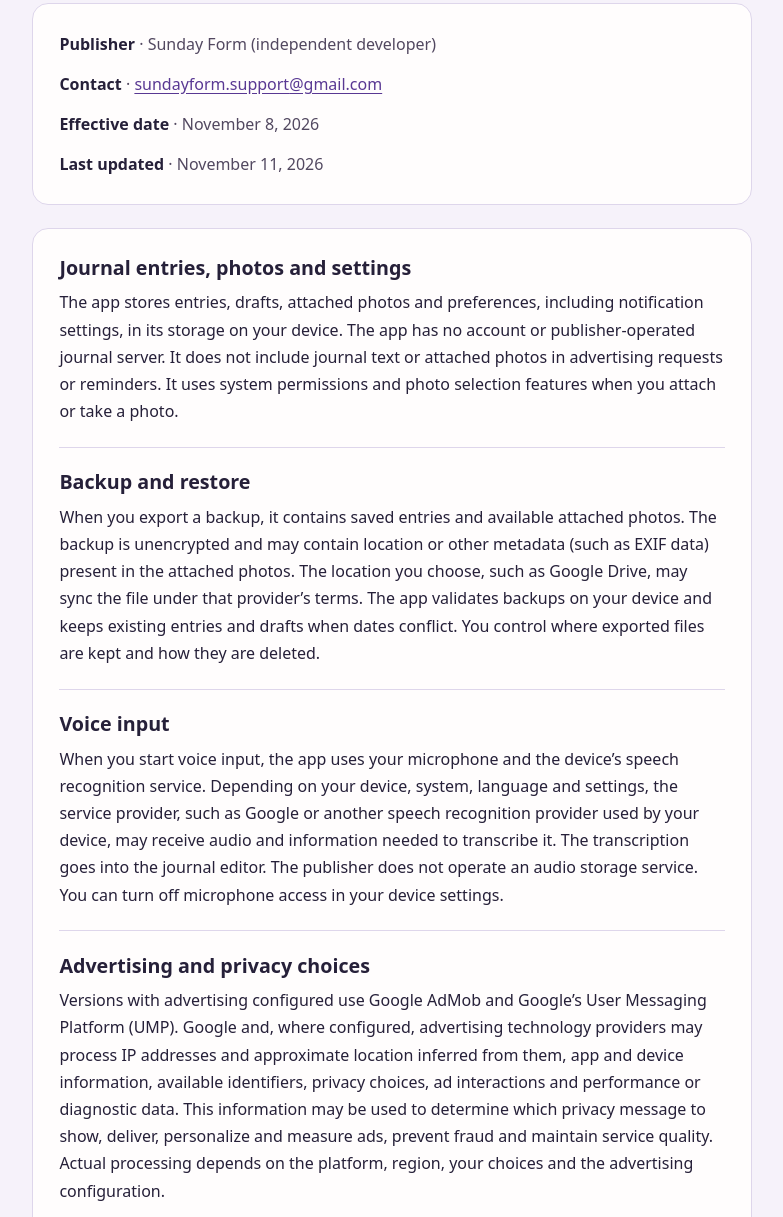
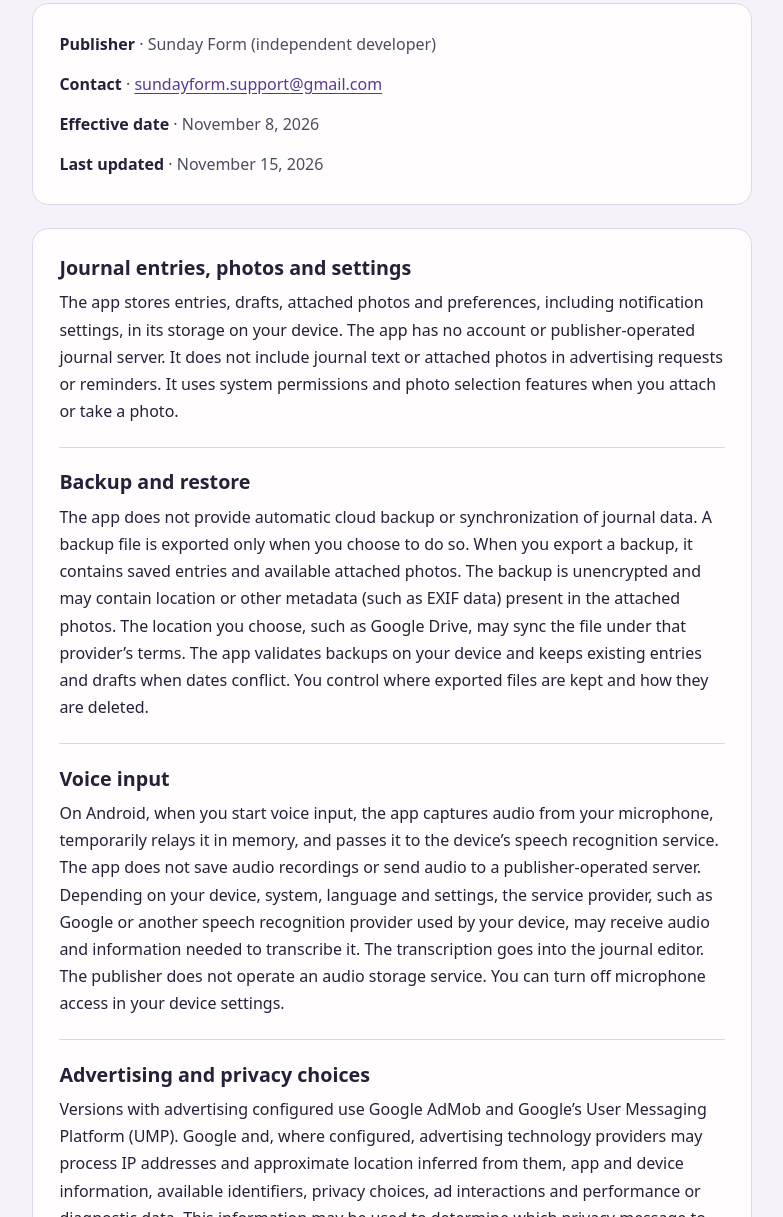
Before and after one commit to luvcat/luvcat.github.io, a plain HTML site: page three-good-things-site/en/index.html in a window 1280 px wide. Shown: the part 303-1520 px from the top of the page, without its empty margins (248-1031 px from the left). Drawn offline with Linux system fonts and the light colour scheme.

Commit message:
Clarify voice recognition handling and manual backup in English privacy policy

```diff
--- a/three-good-things-site/en/index.html
+++ b/three-good-things-site/en/index.html
@@ -27,7 +27,7 @@
       <p><strong>Publisher</strong> · Sunday Form (independent developer)</p>
       <p><strong>Contact</strong> · <a href="mailto:sundayform.support@gmail.com">sundayform.support<wbr>@gmail.com</a></p>
       <p><strong>Effective date</strong> · <time datetime="2026-11-08">November 8, 2026</time></p>
-      <p><strong>Last updated</strong> · <time datetime="2026-11-11">November 11, 2026</time></p>
+      <p><strong>Last updated</strong> · <time datetime="2026-11-15">November 15, 2026</time></p>
     </div>
     <article class="card">
       <section>
@@ -36,11 +36,11 @@
       </section>
       <section>
         <h2>Backup and restore</h2>
-        <p>When you export a backup, it contains saved entries and available attached photos. The backup is unencrypted and may contain location or other metadata (such as EXIF data) present in the attached photos. The location you choose, such as Google Drive, may sync the file under that provider’s terms. The app validates backups on your device and keeps existing entries and drafts when dates conflict. You control where exported files are kept and how they are deleted.</p>
+        <p>The app does not provide automatic cloud backup or synchronization of journal data. A backup file is exported only when you choose to do so. When you export a backup, it contains saved entries and available attached photos. The backup is unencrypted and may contain location or other metadata (such as EXIF data) present in the attached photos. The location you choose, such as Google Drive, may sync the file under that provider’s terms. The app validates backups on your device and keeps existing entries and drafts when dates conflict. You control where exported files are kept and how they are deleted.</p>
       </section>
       <section>
         <h2>Voice input</h2>
-        <p>When you start voice input, the app uses your microphone and the device’s speech recognition service. Depending on your device, system, language and settings, the service provider, such as Google or another speech recognition provider used by your device, may receive audio and information needed to transcribe it. The transcription goes into the journal editor. The publisher does not operate an audio storage service. You can turn off microphone access in your device settings.</p>
+        <p>On Android, when you start voice input, the app captures audio from your microphone, temporarily relays it in memory, and passes it to the device’s speech recognition service. The app does not save audio recordings or send audio to a publisher-operated server. Depending on your device, system, language and settings, the service provider, such as Google or another speech recognition provider used by your device, may receive audio and information needed to transcribe it. The transcription goes into the journal editor. The publisher does not operate an audio storage service. You can turn off microphone access in your device settings.</p>
       </section>
       <section>
         <h2>Advertising and privacy choices</h2>
```
